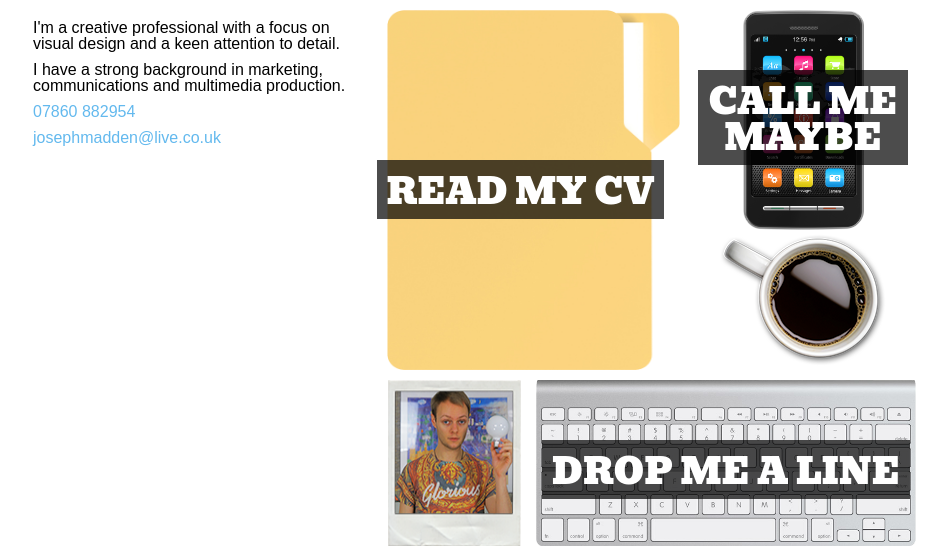
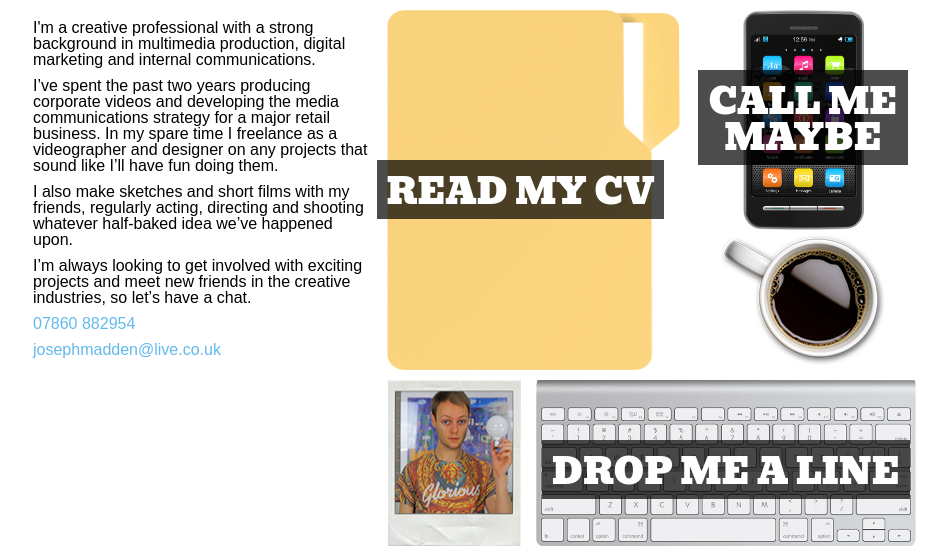
Before and after one commit to josephmadden/Web-Joseph-Madden, a PHP site: page /about in a window 1280 px wide. Shown: the part 115-661 px from the top of the page, without its empty margins (157-1104 px from the left). Run offline with PHP 8.4, Linux system fonts and the light colour scheme.

Commit message:
Added CV

```diff
--- a/about.php
+++ b/about.php
@@ -4,8 +4,10 @@
 <div class="container">
 
 	<div id="about-text">
-		<p><p>I'm a creative professional with a focus on visual design and a keen attention to detail.</p></p>
-		<p>I have a strong background in marketing, communications and multimedia production.</p>
+		<p><p>I'm a creative professional with a strong background in multimedia production, digital marketing and internal communications.</p></p>
+		<p>I’ve spent the past two years producing corporate videos and developing the media communications strategy for a major retail business. In my spare time I freelance as a videographer and designer on any projects that sound like I’ll have fun doing them.</p>
+		<p>I also make sketches and short films with my friends, regularly acting, directing and shooting whatever half-baked idea we’ve happened upon.</p>
+		<p>I’m always looking to get involved with exciting projects and meet new friends in the creative industries, so let’s have a chat.</p>
 		<p id="phone-link"><a href="tel:07860882954">07860 882954</a></p>
 		<p id="email-link"><a href="mailto:josephmadden@live.co.uk" target="_blank">josephmadden@live.co.uk</a></p>
 
```
Also changed, not shown: 1 other file.
